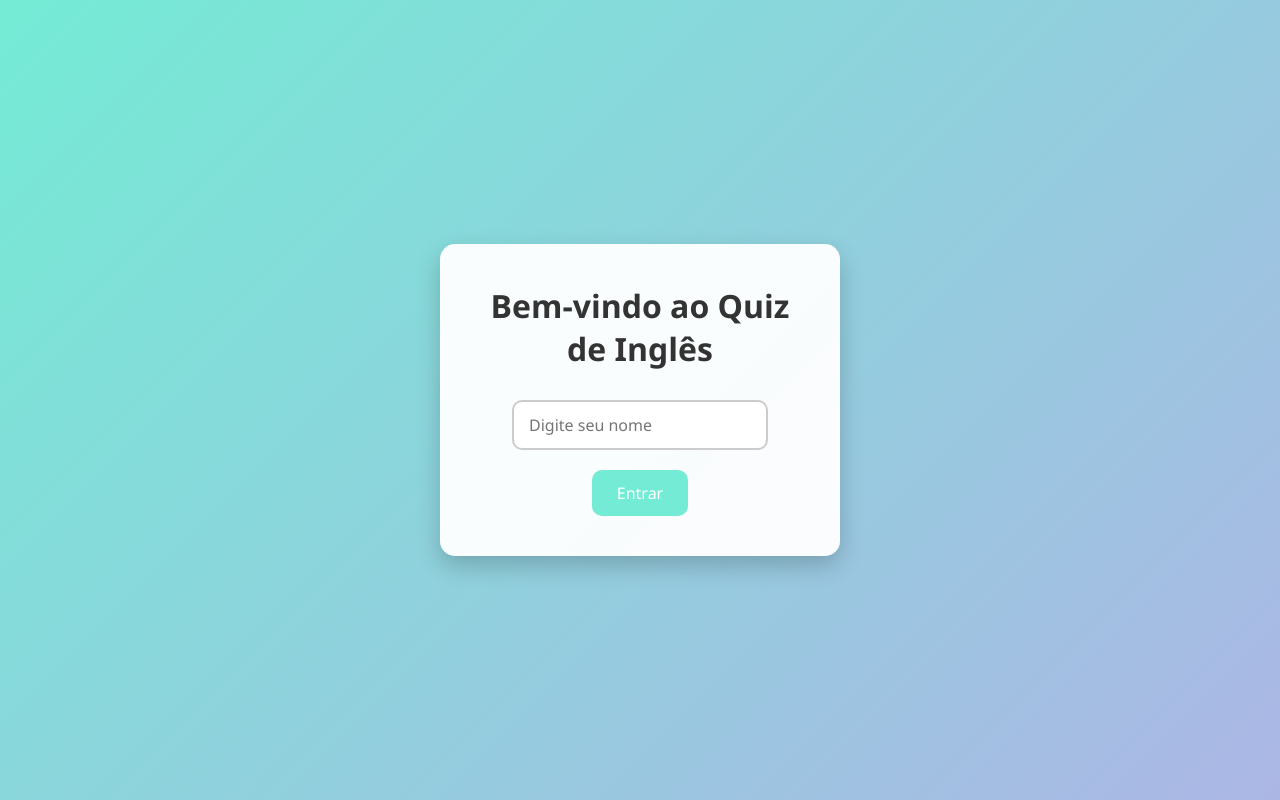
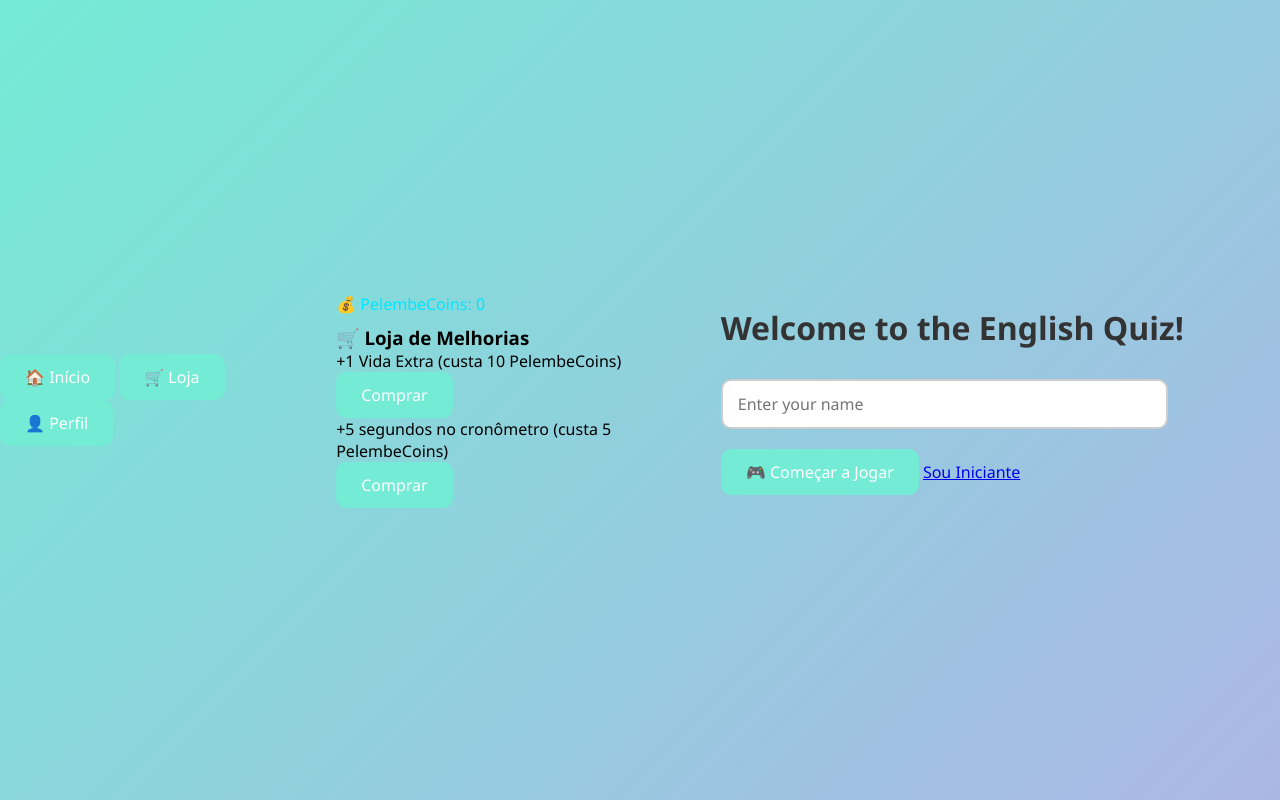
Before and after one commit to Elton-Pelembe/quizenglish, a plain HTML site: page index.html in a window 1280 px wide. Drawn offline with Linux system fonts and the light colour scheme; files that its build step writes are made by us from their sources.

Commit message:
Add files via upload

```diff
--- a/index.html
+++ b/index.html
@@ -1,18 +1,117 @@
 <!DOCTYPE html>
-<html lang="pt">
+<html lang="en">
 <head>
-    <meta charset="UTF-8">
-    <meta name="viewport" content="width=device-width, initial-scale=1.0">
-    <title>Quiz Game</title>
-    <link rel="stylesheet" href="css/style.css">
+  <head>
+    <meta name="google-site-verification" content="google85a2415fc123cb56.html" />
+
+    <meta charset="UTF-8" />
+    <meta name="viewport" content="width=device-width, initial-scale=1" />
+    <link rel="icon" href="icons/icon.png" type="image/png" />
+
+    <title>English Quiz Online - Teste Seu Inglês Grátis</title>
+
+    <meta name="description" content="Teste seu inglês gratuitamente com quizzes interativos! Pratique vocabulário, gramática e compreensão de forma divertida. Ideal para iniciantes e estudantes de todos os níveis.">
+    <meta name="keywords" content="quiz de inglês, teste de inglês, aprender inglês, English quiz, vocabulário inglês, gramática inglesa, jogo educativo, ESL, teste online gratuito, estudo de inglês">
+    <meta name="author" content="Elton Pelembe" />
+    <meta name="robots" content="index, follow" />
+
+    <link rel="stylesheet" href="style.css" />
+    <link rel="manifest" href="manifest.json" />
+    <meta name="theme-color" content="#4a90e2" />
+    <link rel="icon" href="favicon.ico" type="image/x-icon" />
+    <script async src="https://pagead2.googlesyndication.com/pagead/js/adsbygoogle.js?client=ca-pub-1240460455395029"
+     crossorigin="anonymous"></script>
+  </head>
+
+  <meta charset="UTF-8">
+  <meta name="viewport" content="width=device-width, initial-scale=1">
+  <title>Welcome to English Quiz</title>
+  <link rel="stylesheet" href="style.css">
+  <link rel="manifest" href="manifest.json" />
 </head>
 <body>
-    <div class="container">
-        <h1>Bem-vindo ao Quiz de Inglês</h1>
-        <input type="text" id="username" placeholder="Digite seu nome">
-        <button id="btn-entrar">Entrar</button>
-    </div>
 
-    <script src="js/main.js"></script>
+  <!-- Menu com links -->
+  <div id="menu">
+    <button onclick="location.href='index.html'">🏠 Início</button>
+    <button onclick="location.href='shop.html'">🛒 Loja</button>
+    <button onclick="location.href='profile.html'">👤 Perfil</button>
+  </div>
+
+  <div id="loja-container"></div>
+
+  <div class="welcome-container">
+    <h1>Welcome to the English Quiz!</h1>
+    <input type="text" id="playerName" placeholder="Enter your name" />
+    <button onclick="startGame()">🎮 Começar a Jogar</button>
+    <a href="quiz-english/index.html" class="btn-iniciantes">Sou Iniciante</a>
+
+  </div>
+
+  <script>
+    function startGame() {
+      const name = document.getElementById("playerName").value.trim();
+      if (name === "") {
+        alert("Please enter your name!");
+        return;
+      }
+
+      // Salva dados iniciais
+      localStorage.setItem("playerName", name);
+      localStorage.setItem("playerScore", "0");
+      localStorage.setItem("playerLives", "3");
+      localStorage.setItem("playerLevel", "1");
+
+      // Verifica moedas
+      if (!localStorage.getItem("pelembeCoins")) {
+        localStorage.setItem("pelembeCoins", "0");
+      }
+
+      // Redireciona
+      window.location.href = "quiz.html";
+    }
+  </script>
+
+  <script>
+    // Carrega loja e PelembeCoins
+    fetch("shop.html")
+      .then(res => res.text())
+      .then(html => {
+        document.getElementById("loja-container").innerHTML = html;
+        atualizarMoedas();
+      });
+
+    function atualizarMoedas() {
+      const coins = parseInt(localStorage.getItem("pelembeCoins")) || 0;
+      const display = document.getElementById("coin-count");
+      if (display) display.innerText = coins;
+    }
+
+    function comprarVidaExtra() {
+      let coins = parseInt(localStorage.getItem("pelembeCoins")) || 0;
+      if (coins >= 10) {
+        coins -= 10;
+        localStorage.setItem("pelembeCoins", coins);
+        alert("+1 Vida comprada!");
+        atualizarMoedas();
+      } else {
+        alert("Você precisa de 10 PelembeCoins.");
+      }
+    }
+
+    function comprarTempoExtra() {
+      let coins = parseInt(localStorage.getItem("pelembeCoins")) || 0;
+      if (coins >= 5) {
+        coins -= 5;
+        localStorage.setItem("pelembeCoins", coins);
+        alert("+5 segundos adicionados!");
+        atualizarMoedas();
+      } else {
+        alert("Você precisa de 5 PelembeCoins.");
+      }
+    }
+  </script>
+
+  <script src="//code.tidio.co/wxgaitxlczbvfzhhnkkx0wkomegpfrin.js" async></script>
 </body>
 </html>
```
